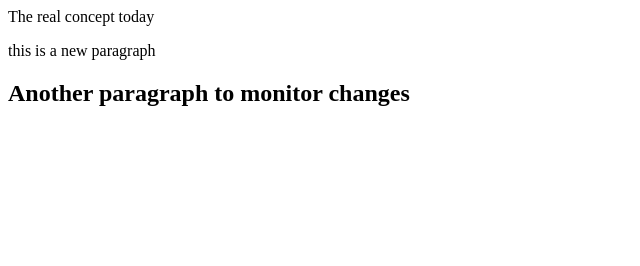
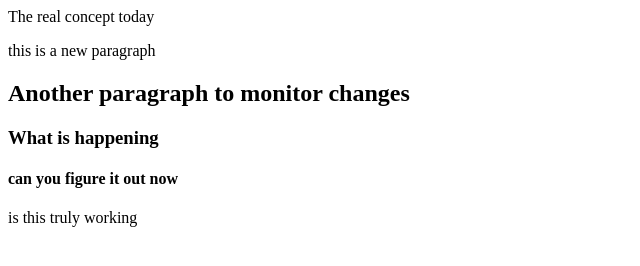
Before and after one commit to David-gbenga/Git_testing, a website: page index.html in a window 1280 px wide. Shown: the whole page, without its empty margins (0-640 px from the left). Drawn offline with Linux system fonts and the light colour scheme.

Commit message:
fifth commit

```diff
--- a/index.html
+++ b/index.html
@@ -11,6 +11,9 @@
 </h>
 <p> this is a new paragraph</p>
 		<h2>Another paragraph to monitor changes </h2>
+		<h3>What is happening </h3>
+		<h4>can you figure it out now </h4>
 
+     <p> is this truly working </p>
     </body>
 </html>
```
Also changed, not shown: package.json (added, +24 -0 lines), 2 other files.
